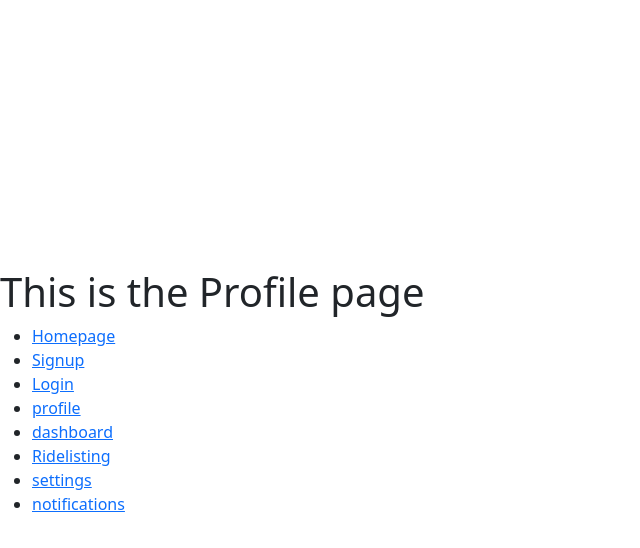
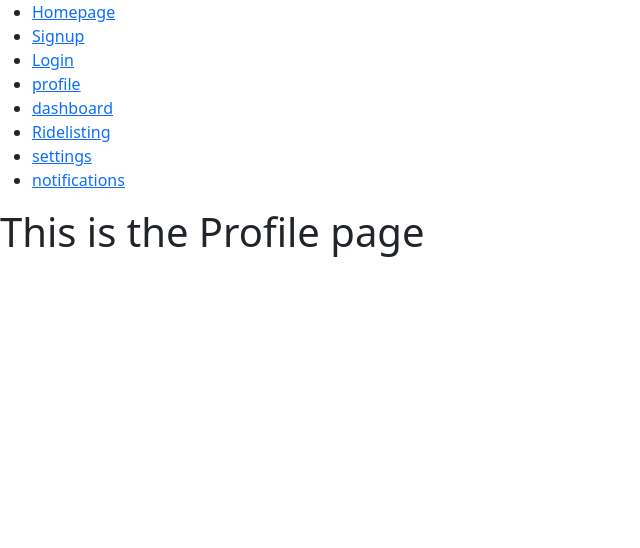
Before and after one commit to Lanz-projects/CS370-SoftwareEngineeringProject-, a React (Vite) app in the folder client/: page /profile in a window 1280 px wide. Shown: the top 548 px of the page, without its empty margins (0-640 px from the left). Built offline with nearby package versions, Linux system fonts and the light colour scheme.

Commit message:
updating the style of ridesharing

```diff
--- a/client/src/App.jsx
+++ b/client/src/App.jsx
@@ -1,33 +1,36 @@
-import React, { Profiler, useEffect, useState} from 'react'
-import { Route, Router, Routes } from 'react-router-dom'
-import Home from './pages/Home'
-import Signup from './pages/Signup'
-import Login from './pages/Login'
-import Profile from './pages/Profile'
-import Dashboard from './pages/Dashboard'
-import RideListing from './pages/RideListing'
-import Settings from './pages/Settings'
-import Notfications from './pages/Notifications'
-import Navigationbar from './modules/Navigationbar'
-
+import React from 'react';
+import { Route, Routes } from 'react-router-dom';
+import Home from './pages/Home';
+import Signup from './pages/Signup';
+import Login from './pages/Login';
+import Profile from './pages/Profile';
+import Dashboard from './pages/Dashboard';
+import RideListing from './pages/RideListing';
+import Settings from './pages/Settings';
+import Notfications from './pages/Notifications';
+import Navigationbar from './modules/Navigationbar';
 
 function App() {
-  return(
-    <header>
-      {/* "Handles all the page routing" */}
-      <Routes>
-        <Route path='/' element={<Home />}/>
-        <Route path='/signup' element={<Signup />}/>
-        <Route path='/login' element={<Login />}/>
-        <Route path='/profile' element={<Profile />}/>
-        <Route path='/dashboard' element={<Dashboard />}/>
-        <Route path='/ridelistings' element={<RideListing />}/>
-        <Route path='/settings' element={<Settings />}/>
-        <Route path='/notifications' element={<Notfications />}/>
-      </Routes>
-      <Navigationbar></Navigationbar>
-    </header>
+  return (
+    <div style={{ display: 'flex', flexDirection: 'column', height: '100vh' }}>
+      {/* Navigationbar at the top */}
+      <Navigationbar />
+
+      {/* Main content area */}
+      <div style={{ flex: 1, overflowY: 'auto' }}>
+        <Routes>
+          <Route path='/' element={<Home />} />
+          <Route path='/signup' element={<Signup />} />
+          <Route path='/login' element={<Login />} />
+          <Route path='/profile' element={<Profile />} />
+          <Route path='/dashboard' element={<Dashboard />} />
+          <Route path='/ridelistings' element={<RideListing />} />
+          <Route path='/settings' element={<Settings />} />
+          <Route path='/notifications' element={<Notfications />} />
+        </Routes>
+      </div>
+    </div>
   );
 }
 
-export default App
+export default App;
--- a/client/src/pages/Notifications.jsx
+++ b/client/src/pages/Notifications.jsx
@@ -6,4 +6,4 @@ function Notifications (){
   )
 }
 
-export default Notifications
+export default Notifications;
--- a/client/src/pages/Profile.jsx
+++ b/client/src/pages/Profile.jsx
@@ -6,4 +6,4 @@ function Profile() {
   );
 }
 
-export default Profile
+export default Profile;
--- a/client/src/pages/RideListing.jsx
+++ b/client/src/pages/RideListing.jsx
@@ -37,7 +37,7 @@ const Map = () => {
 
 const RideListing = () => {
   return (
-    <div className="container-fluid d-flex">
+    <div className="container-fluid d-flex vh-100 p-0">
       {/* Map Section (70% - subject to change) */}
       <div className="col-8 p-0">
         <Map />
--- a/client/src/pages/Settings.jsx
+++ b/client/src/pages/Settings.jsx
@@ -6,4 +6,4 @@ function Settings() {
   );
 }
 
-export default Settings
+export default Settings;
--- a/client/src/pages/Signup.jsx
+++ b/client/src/pages/Signup.jsx
@@ -6,4 +6,4 @@ function Signup() {
   );
 }
 
-export default Signup
+export default Signup;
```
